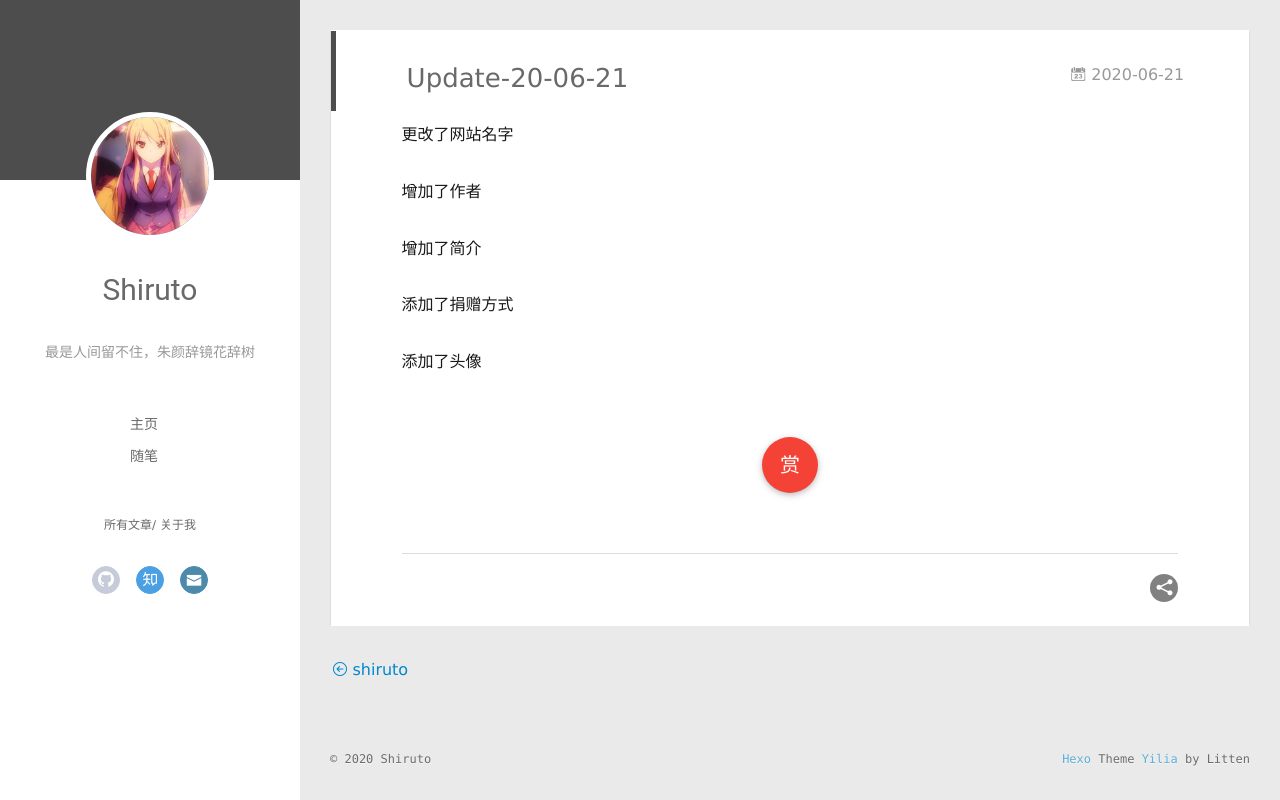
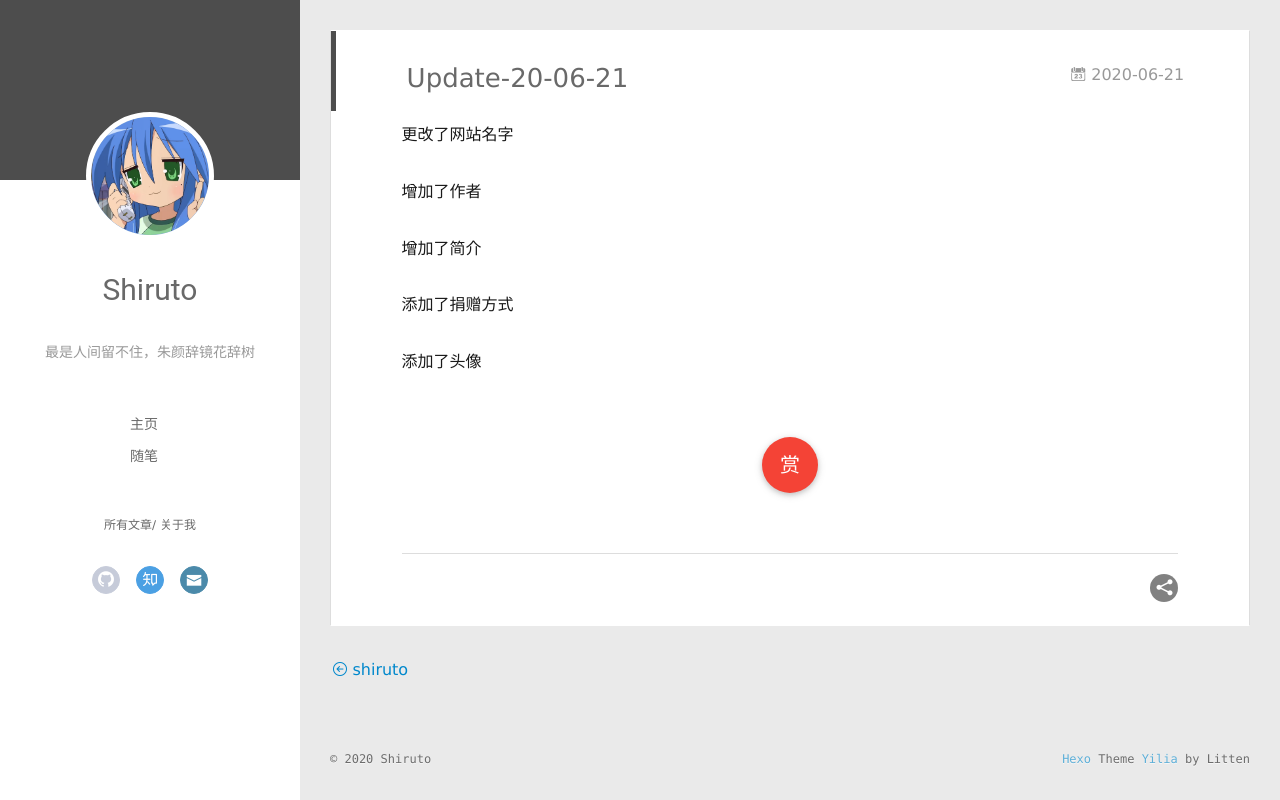
Before and after one commit to shiruto/shiruto.github.io, a plain HTML site: page 2020/06/21/Update-20-06-21/index.html in a window 1280 px wide. Drawn offline with Linux system fonts and the light colour scheme.

Commit message:
Site updated: 2020-07-28 09:20:33

```diff
--- a/2020/06/21/Update-20-06-21/index.html
+++ b/2020/06/21/Update-20-06-21/index.html
@@ -47,7 +47,7 @@
 <div class="intrude-less">
 	<header id="header" class="inner">
 		<a href="/" class="profilepic">
-			<img src="/assets/img/mashiro.jpg" class="js-avatar">
+			<img src="/assets/img/konata.jpg" class="js-avatar">
 		</a>
 		<hgroup>
 		  <h1 class="header-author"><a href="/">Shiruto</a></h1>
@@ -103,7 +103,7 @@
 	<div class="intrude-less">
 		<header id="header" class="inner">
 			<div class="profilepic">
-				<img src="/assets/img/mashiro.jpg" class="js-avatar">
+				<img src="/assets/img/konata.jpg" class="js-avatar">
 			</div>
 			<hgroup>
 			  <h1 class="header-author js-header-author">Shiruto</h1>
```
Also changed, not shown: 2020/06/21/shiruto/index.html (+2 -2 lines), 2020/07/28/Update-20-07-28/index.html (+2 -2 lines), archives/2020/06/index.html (+2 -2 lines), archives/2020/07/index.html (+2 -2 lines), archives/2020/index.html (+2 -2 lines), archives/index.html (+2 -2 lines), index.html (+2 -2 lines).
